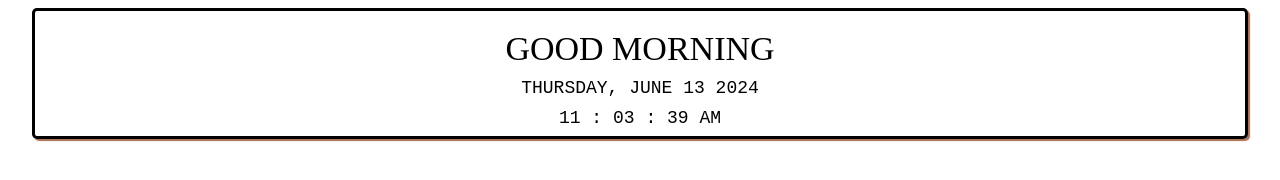
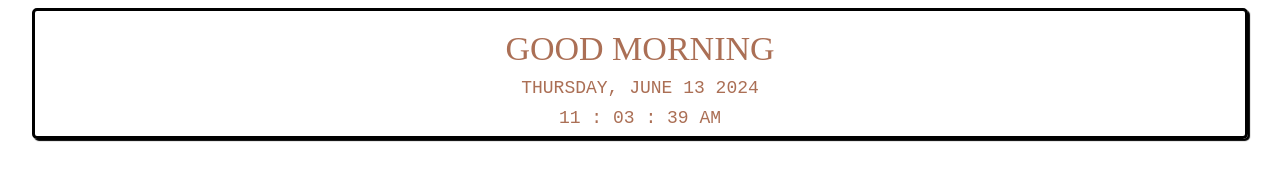
Before and after one commit to mirchimili/notion, a plain HTML site: page greetings.html in a window 1280 px wide. Drawn offline with Linux system fonts and the light colour scheme.

Commit message:
Update greetings.html

```diff
--- a/greetings.html
+++ b/greetings.html
@@ -17,7 +17,7 @@
 
         .widget {
             padding: 5px 5px ;
-            color: #000000;
+            color: #AB6F55;
             display: flex;
             justify-content:center;
             align-items:center;
@@ -26,7 +26,7 @@
             margin: auto;
             border: 3px solid #000000;
             border-radius: 5px;
-            box-shadow: 2px 2px 1px 0px #AB6F55;
+            box-shadow: 2px 2px 1px 0px #000000;
 
         }
 
```
